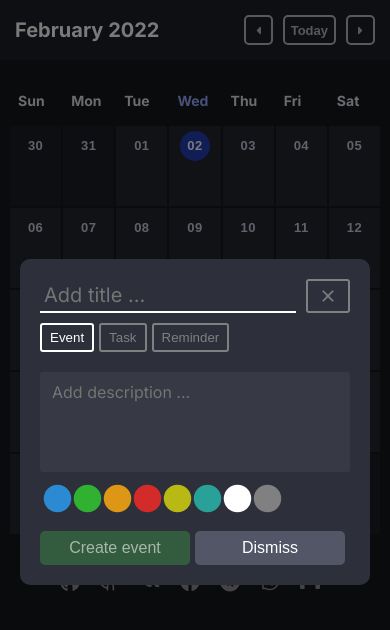
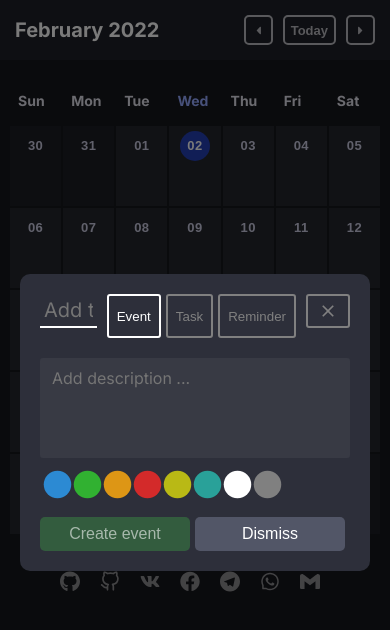
Before and after one commit to vladpolisuk/calendar-app, a Next.js app: page / in a window 390 px wide. Both pictures are taken after a click on the button 35 px from the left and 166 px from the top of the page. Shown: the top 630 px of the page. Built offline with nearby package versions, Linux system fonts and the light colour scheme.

Commit message:
fix: fixed `ModalWindowHeader` component

```diff
--- a/common/Modal/ModalWindowHeader.tsx
+++ b/common/Modal/ModalWindowHeader.tsx
@@ -12,9 +12,9 @@ const ModalWindowHeaderStyled = styled.div`
 
 const HeaderWrapperStyled = styled.div`
     display: flex;
+    width: 100%
     @media (max-width: 500px) {
         flex-direction: column;
-        width: 100%
     }
 `;
 
```
